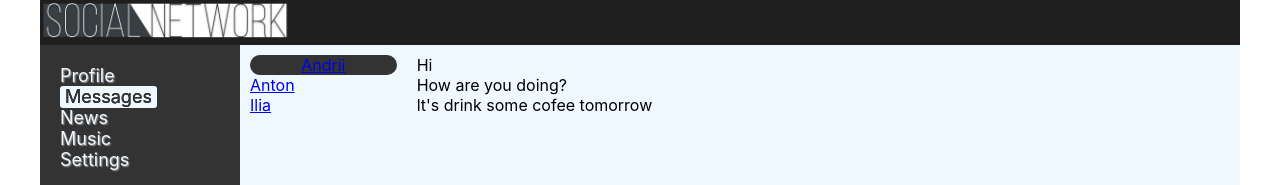
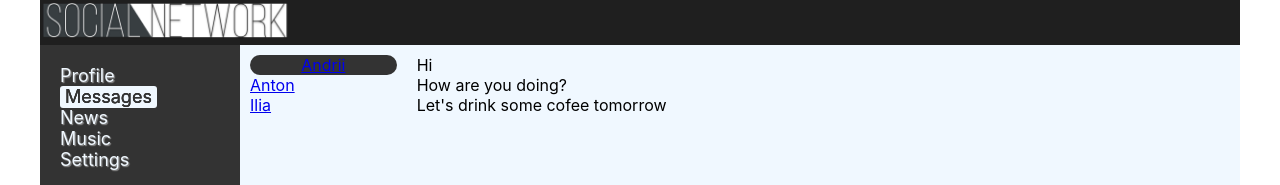
Before and after one commit to awdrallyracer/SocialNetwork, a React (Create React App) app: page /dialogs in a window 1280 px wide. Shown: the top 185 px of the page. Built offline with nearby package versions, Linux system fonts and the light colour scheme.

Commit message:
Update Dialogs.jsx

```diff
--- a/src/components/Dialogs/Dialogs.jsx
+++ b/src/components/Dialogs/Dialogs.jsx
@@ -19,7 +19,7 @@ const Dialogs = (props) => {
             <div className={d.messages}>
                     <div className={d.message}>Hi</div>
                     <div className={d.message}>How are you doing?</div>
-                    <div className={d.message}>lt's drink some cofee tomorrow</div>
+                    <div className={d.message}>Let's drink some cofee tomorrow</div>
             </div>
         </div>
 
```
